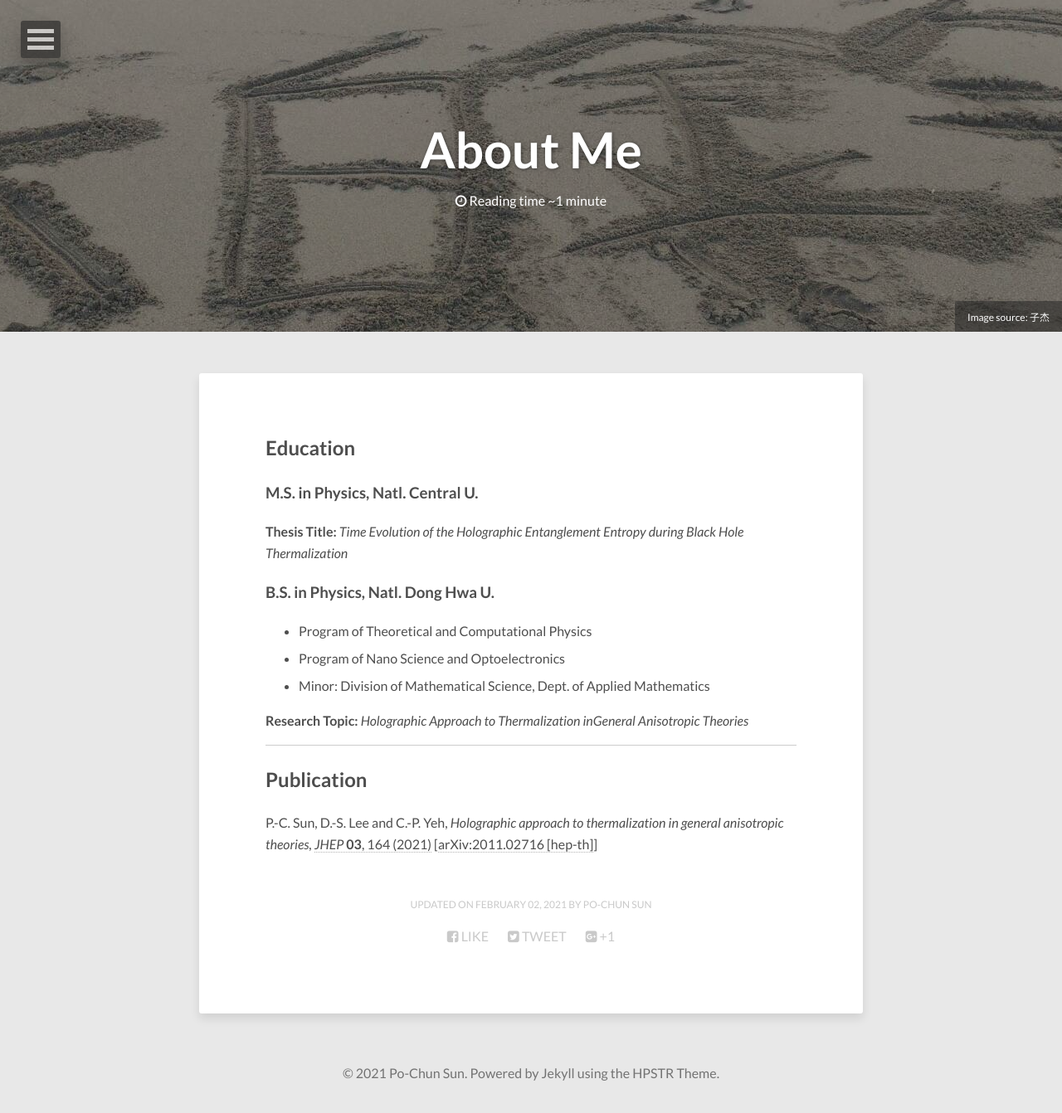
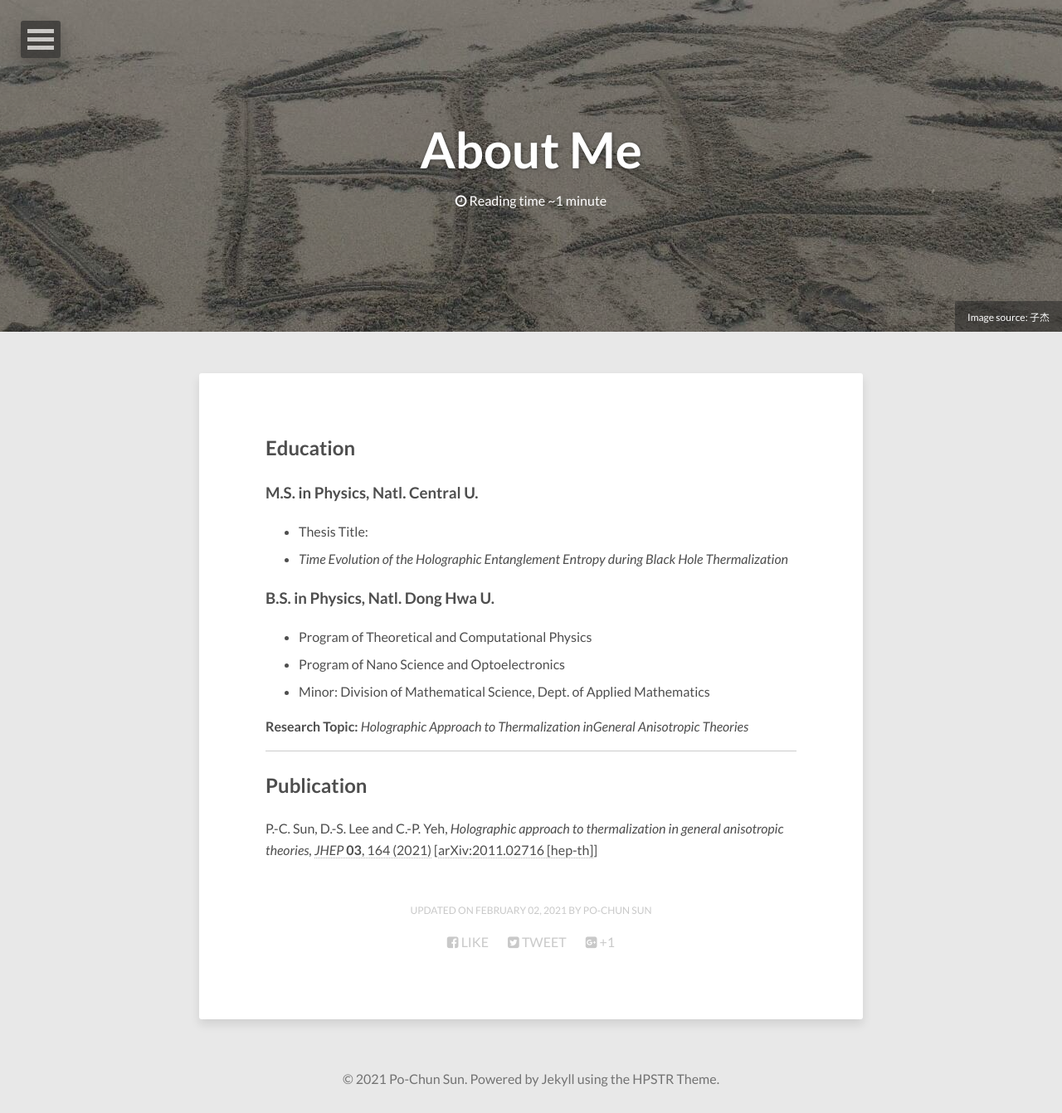
Before and after one commit to pochunsun/pochunsun.github.io, a Jekyll site: the page built from about/index.md, in a window 1280 px wide. Shown: the whole page at 83% size. Built offline with Jekyll 4.4.1, drawn with Linux system fonts in a browser that asks for light colours; nearby versions of some CDN libraries.

```diff
--- a/about/index.md
+++ b/about/index.md
@@ -9,8 +9,8 @@ modified: 2021-02-02
 ---
 ## Education
 ### M.S. in Physics, [Natl. Central U](https://www.phy.ncu.edu.tw/en/%E9%A6%96%E9%A0%81-english/).
-**Thesis Title:**
-*Time Evolution of the Holographic Entanglement Entropy during Black Hole Thermalization*
+- Thesis Title:
+- *Time Evolution of the Holographic Entanglement Entropy during Black Hole Thermalization*
 
 ### B.S. in Physics, [Natl. Dong Hwa U](https://phys.ndhu.edu.tw/).
 * Program of Theoretical and Computational Physics
```
